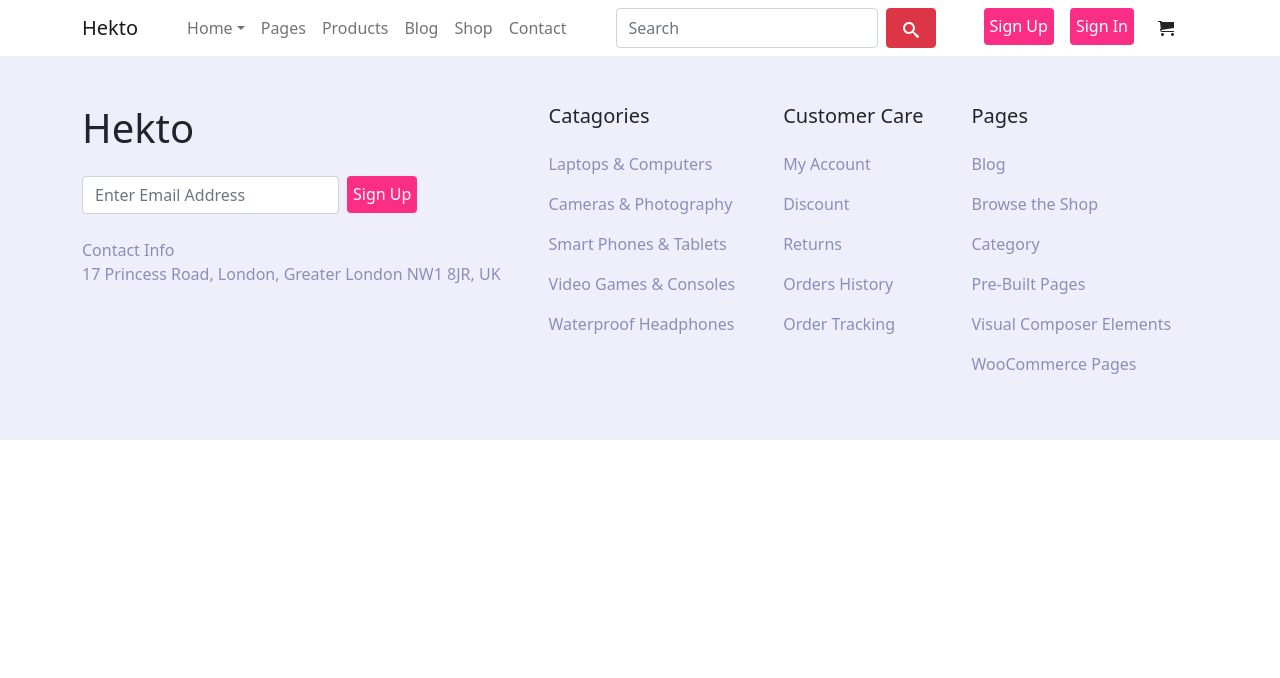
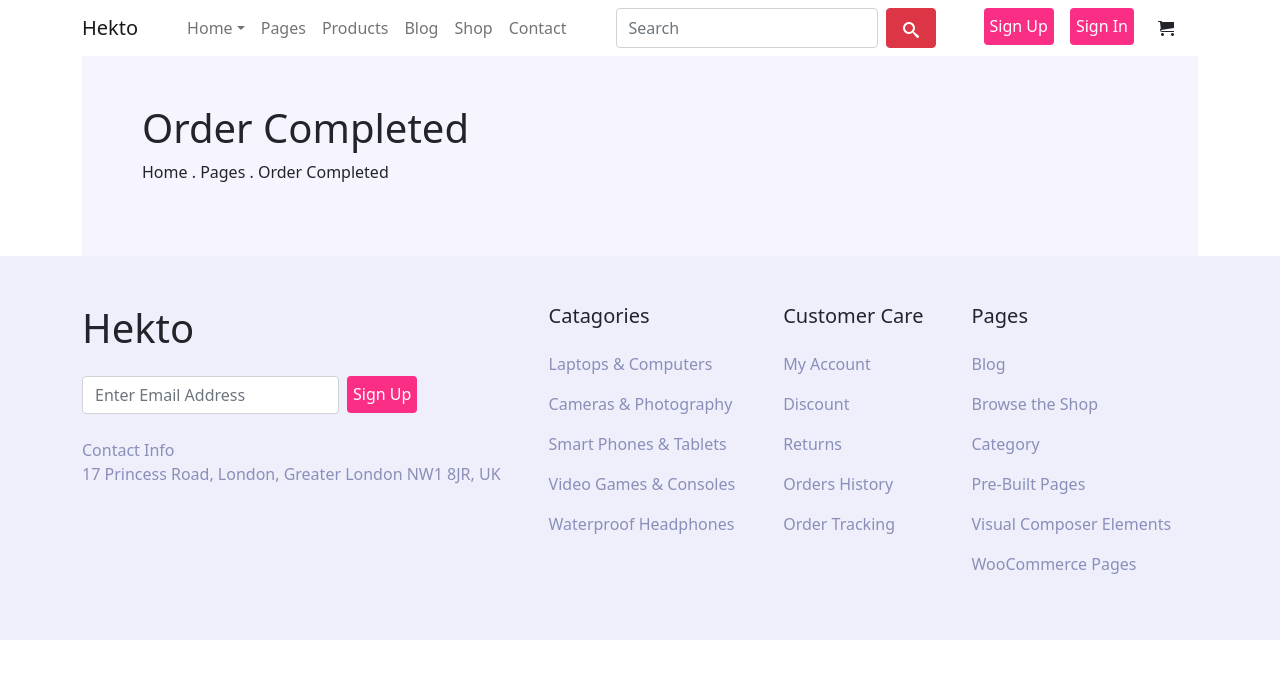
Before and after one commit to RaezaMLN/ShopLounge, a React (Create React App) app: page /order-completed in a window 1280 px wide. Shown: the top 678 px of the page. Built offline with nearby package versions, Linux system fonts and the light colour scheme.

Commit message:
create OrderCompleted page to Layouts and Set the Navigator too

```diff
--- a/src/Layouts/Navigator.jsx
+++ b/src/Layouts/Navigator.jsx
@@ -7,7 +7,8 @@ import Home from "./Home";
 import ShoppingCart from "./ShoppingCart";
 import ShopeGrid from "./ShopGrid";
 import Header from "../Components/Header";
-import Footer from "../Components/Footer"
+import Footer from "../Components/Footer";
+import OrderCompleted from "./OrderCompleted";
 
 export default function Navigator() {
   return (
@@ -18,8 +19,9 @@ export default function Navigator() {
           <Route path="/" exact element={<Home />} />
           <Route path="shopping-cart" exact element={<ShoppingCart />} />
           <Route path="shope-grid" exact element={<ShopeGrid />} />
+          <Route path="order-completed" exact element={<OrderCompleted />} />
         </Routes>
-        <Footer/>
+        <Footer />
       </Router>
     </div>
   );
--- /dev/null
+++ b/src/Layouts/OrderCompleted.jsx
@@ -0,0 +1,10 @@
+import React from "react";
+import { Button, Container } from "react-bootstrap";
+import GreyContainer from "../Components/GreyContainer";
+export default function OrderCompleted() {
+  return (
+    <Container>
+      <GreyContainer titlePage={"Order Completed"} />
+    </Container>
+  );
+}
```
